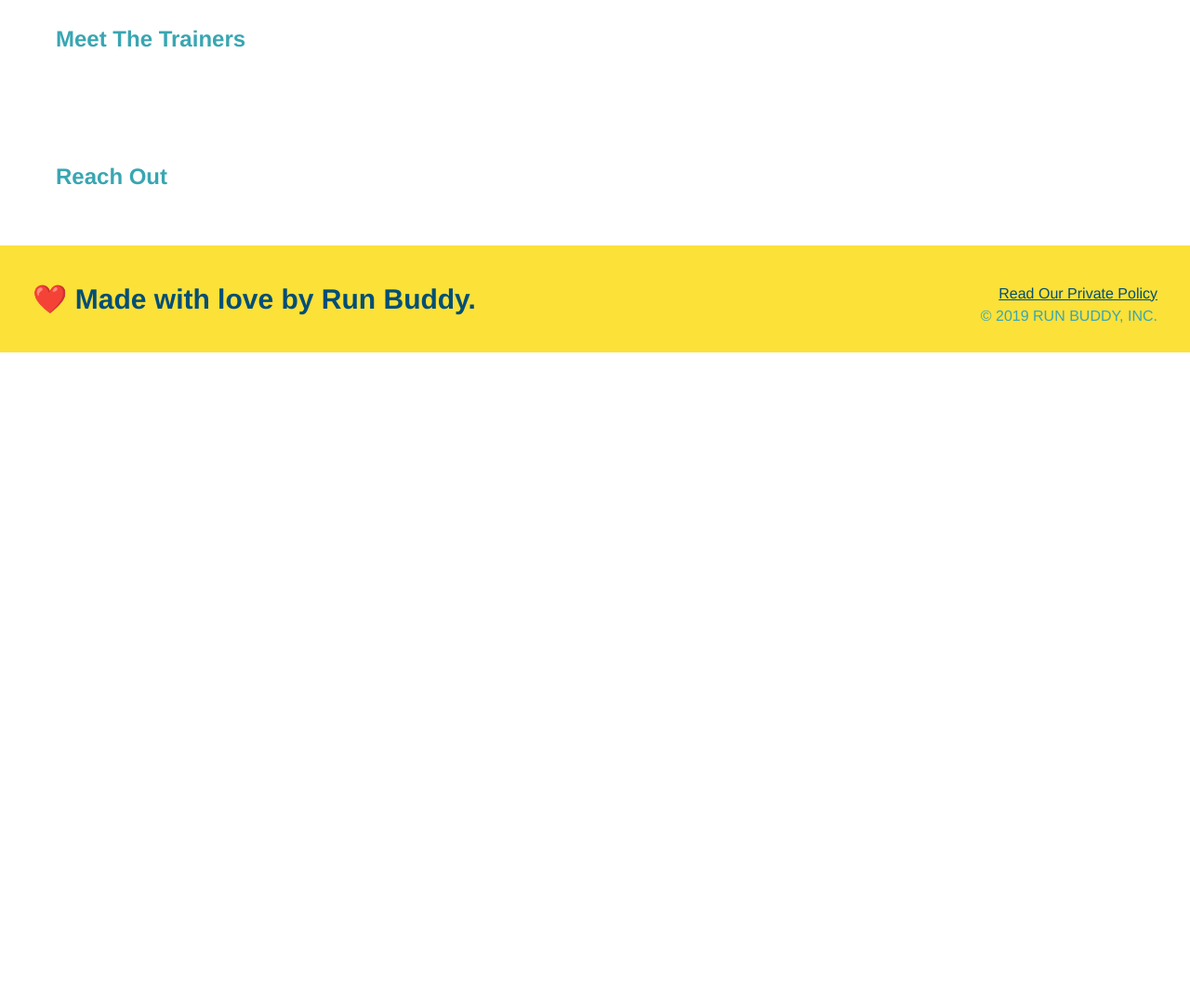
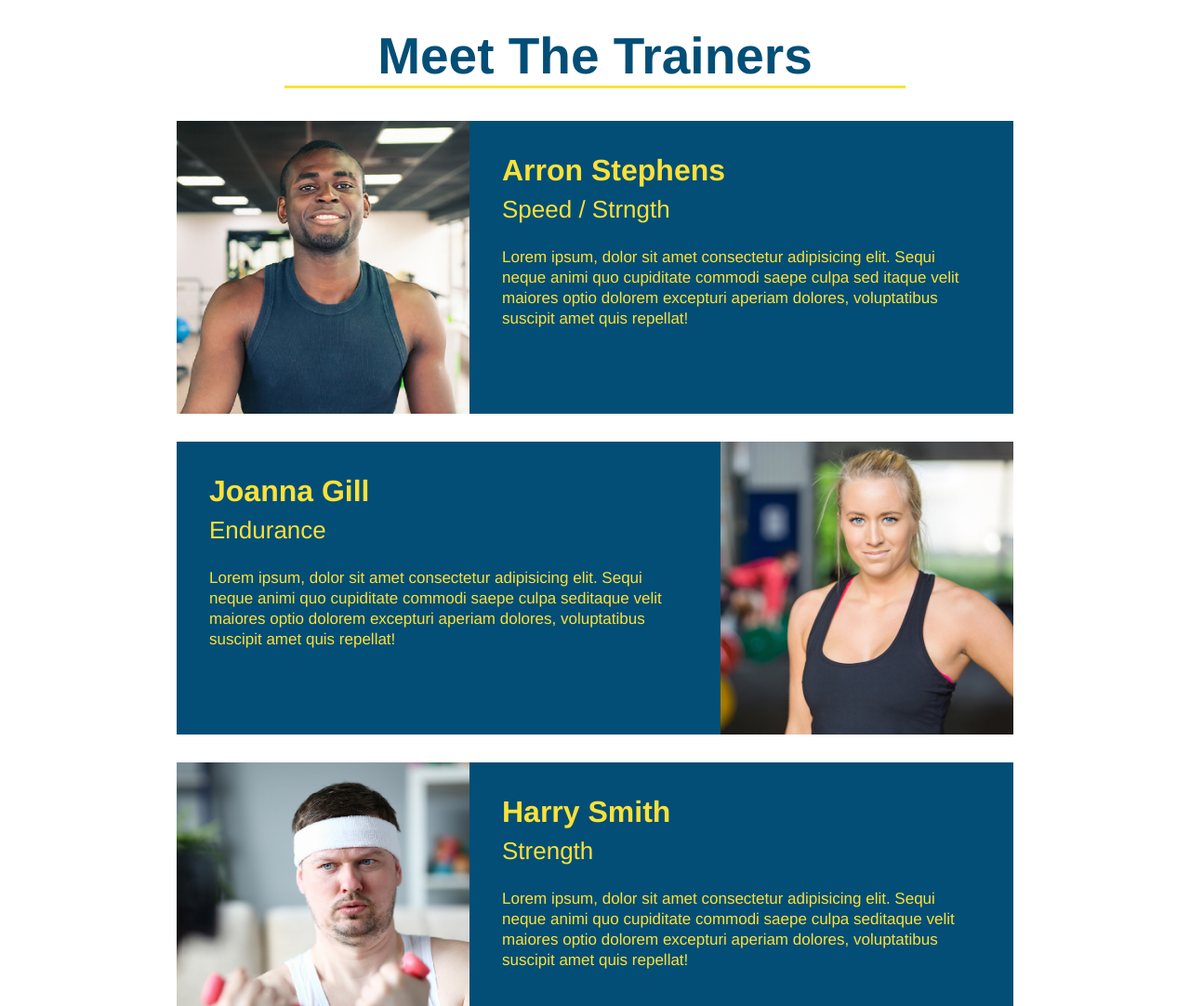
Before and after one commit to Jarellano562/run-buddy, a plain HTML site: page index.html in a window 1280 px wide. Shown: the part 2640-3722 px from the top of the page at 93% size. Before the commit the page ends 3019 px from the top, so only its background shows below. Drawn offline with Linux system fonts and the light colour scheme.

Commit message:
meet the trainers sectio

```diff
--- a/assets/css/style.css
+++ b/assets/css/style.css
@@ -204,3 +204,49 @@
 .steps span {
     font-size: 38px;
 }
+
+/*The Containers and the info */
+.trainers {
+    text-align: center;
+}
+
+.trainer {
+    width: 900px;
+    margin: 0 auto 30px auto;
+    background: #024e76;
+    color: #fce138;
+    overflow: auto;
+}
+
+.trainer img {
+    width: 35%;
+    float: left;
+}
+
+.trainer-bio {
+    padding: 35px;
+    float: left;
+    width: 65%;
+}
+
+.text-left {
+    text-align: left;
+}
+
+.text-right {
+    text-align: right;
+}
+
+.trainer-bio h3 {
+    font-size:  32px;
+    margin-bottom: 8px;
+}
+.trainer-bio h4 {
+    font-weight:  lighter;
+    font-size:  26px;
+    margin-bottom: 25px;
+}
+.trainer-bio p {
+    font-size: 17px;
+    line-height: 1.3;
+}
--- a/index.html
+++ b/index.html
@@ -104,8 +104,38 @@
         </section>
 
         <!--meet the trainers" section-->
-        <section>
-            <h2>Meet The Trainers</h2>
+        <section id="your-trainers" class="trainers">
+            <h2 class="section-title primary-border">
+                Meet The Trainers
+            </h2>
+
+            <article class="trainer">
+                <img src="./assets/images/trainer-1.jpg" alt="Arron Stephens in his workout clothes, ready to pump iron" />
+                <div class="trainer-bio text-left">
+                    <h3>Arron Stephens</h3>
+                    <h4>Speed / Strngth</h4>
+                    <p> Lorem ipsum, dolor sit amet consectetur adipisicing elit. Sequi neque animi quo cupiditate commodi saepe culpa sed itaque velit maiores optio dolorem excepturi aperiam dolores, voluptatibus suscipit amet quis repellat! </p>
+                </div>
+            </article>
+
+            <article class="trainer">
+                <div class="trainer-bio text-left">
+                    <h3>Joanna Gill</h3>
+                    <h4>Endurance</h4>
+                    <p>Lorem ipsum, dolor sit amet consectetur adipisicing elit. Sequi neque animi quo cupiditate commodi saepe culpa seditaque velit maiores optio dolorem excepturi aperiam dolores, voluptatibus suscipit amet quis repellat!</p>
+                </div>
+                <img src="./assets/images/trainer-2.jpg" alt="Joanna Gill cooling off after a workout" />
+            </article>
+
+            <article class="trainer">
+                <img src="./assets/images/trainer-3.jpg" alt="Harry Smith wearing a headband and lifting comically small pink weights" />
+                <div class="trainer-bio text-left">
+                    <h3>Harry Smith</h3>
+                    <h4>Strength</h4>
+                    <p>Lorem ipsum, dolor sit amet consectetur adipisicing elit. Sequi neque animi quo cupiditate commodi saepe culpa seditaque velit maiores optio dolorem excepturi aperiam dolores, voluptatibus suscipit amet quis repellat!</p>
+                </div>
+            </article>
+
         </section>
 
         <!--"reach out" section-->
```
Also changed, not shown: assets/images/trainer-1.jpg (added), assets/images/trainer-2.jpg (added), assets/images/trainer-3.jpg (added).
